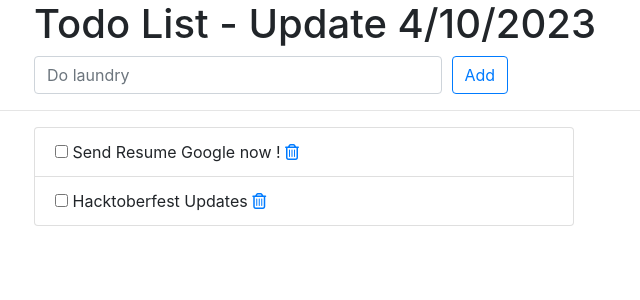
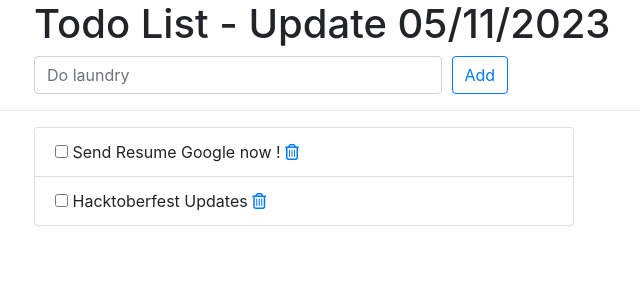
Before and after one commit to mHuy060903/devops, a Django app: page /todos/ in a window 1280 px wide. Shown: the top 300 px of the page, without its empty margins (241-881 px from the left). Run offline with Django 3.2, Linux system fonts and the light colour scheme; data comes from the database, SQL or seed files in the repository; some libraries are stand-ins or nearby versions.

Commit message:
Second Commit

```diff
--- a/todos/templates/todos/index.html
+++ b/todos/templates/todos/index.html
@@ -12,7 +12,7 @@
     <div class="offset-md-2 col-lg-9">
       <div class="page-header">
         <h1>
-          Todo List - Update 4/10/2023
+          Todo List - Update 05/11/2023
         </h1>
       </div>
     </div>
```
